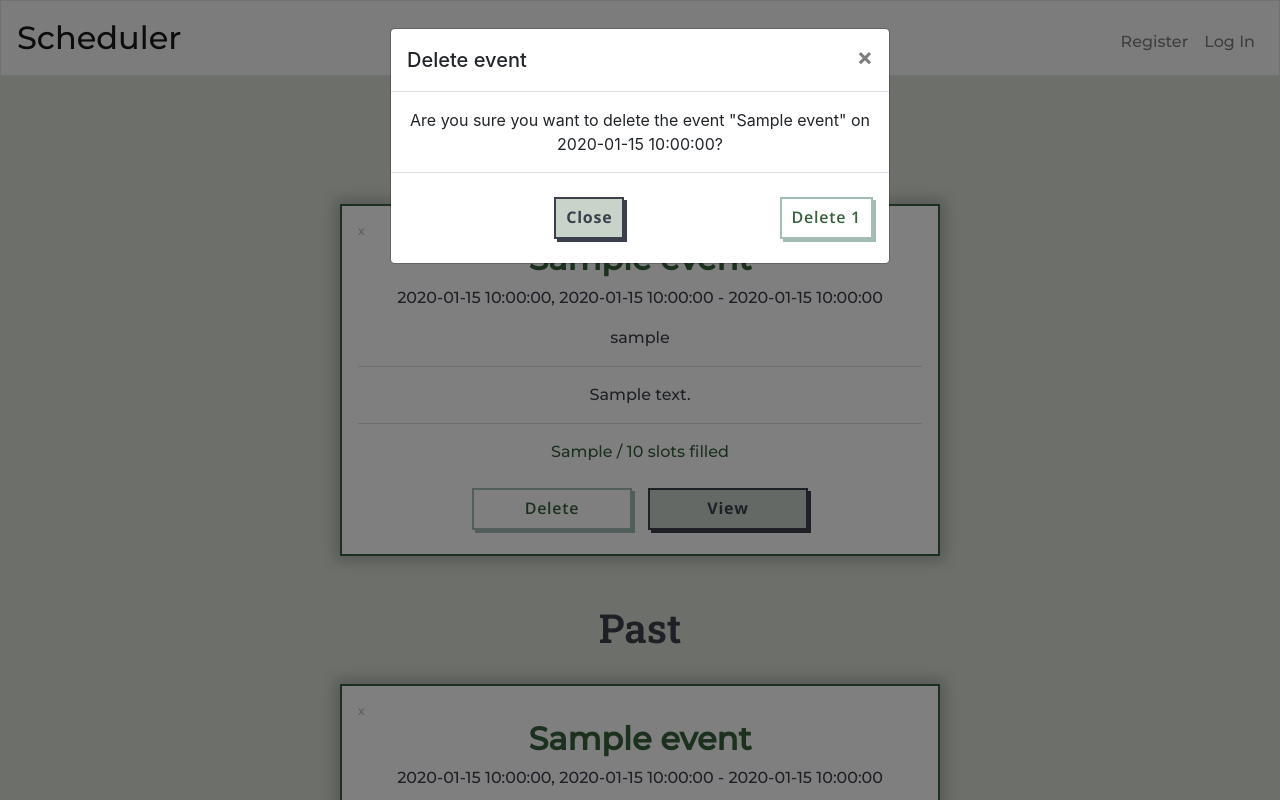
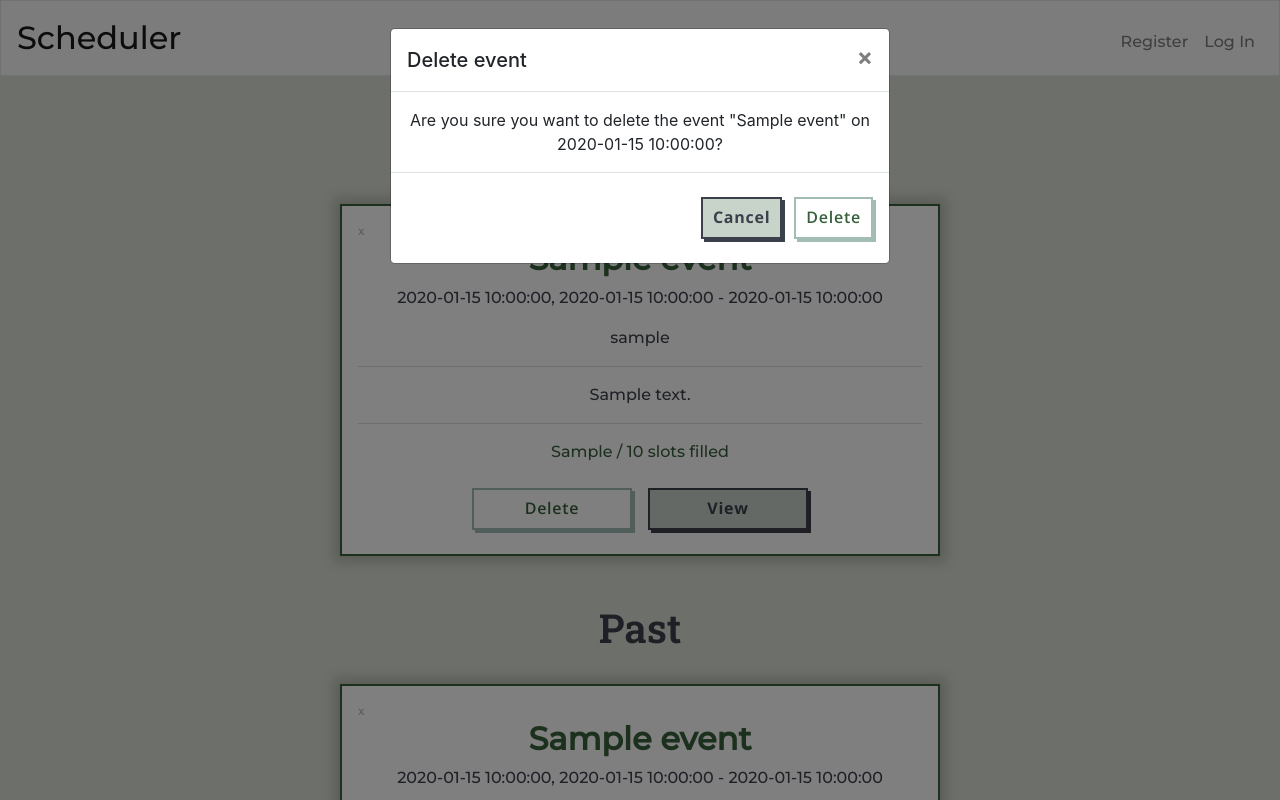
Before and after one commit to c-ehrlich/cs50-scheduler, a Flask app: template templates/created.html in a window 1280 px wide, after a click on "Delete". Run offline with Flask 2, Linux system fonts and the light colour scheme; the template is opened without the code that fills it: most values are stand-ins (such as "Sample title", 1, 10 or a date in 2020); parts of the project's set-up code (start-up, migrations or seed data) failed here and were passed over; some libraries are stand-ins or nearby versions.

Commit message:
make bootstrap modals match site branding on created.html

```diff
--- a/templates/created.html
+++ b/templates/created.html
@@ -47,13 +47,13 @@
                                     <span aria-hidden="true">&times;</span>
                                 </button>
                             </div>
-                            <div class="modal-body">
+                            <div class="modal-body" style="border-bottom: 1px solid #dee2e6;">
                                 Are you sure you want to delete the event "{{ event.eventname }}" on {{ event.date }}?
                             </div>
-                            <div class="modal-footer">
-                                <button type="button" class="button-loud1" data-dismiss="modal">Close</button>
-                                <form action="/delete_from_created/{{ event.id }}" method="post">
-                                    <button type="submit" class="button-quiet1">Delete {{ event.id }}</button>
+                            <div class="modal-footer two-buttons" style="margin-left: auto; border-top: none;" b>
+                                <button type="button" class="button-loud1" data-dismiss="modal">Cancel</button>
+                                <form action="/delete_from_created/{{ event.id }}" method="post" style="padding-left: 8px;">
+                                    <button type="submit" class="button-quiet1">Delete</button>
                                 </form>
                             </div>
                         </div>
@@ -98,15 +98,14 @@
                                     <span aria-hidden="true">&times;</span>
                                 </button>
                             </div>
-                            <div class="modal-body">
+                            <div class="modal-body" style="border-bottom: 1px solid #dee2e6;">
                                 Are you sure you want to delete the event "{{ event.eventname }}" on {{ event.date }}?
                             </div>
-                            <div class="modal-footer">
-                                <button type="button" class="btn btn-secondary" data-dismiss="modal">Close</button>
-                                <form action="/delete_from_created/{{ event.id }}" method="post">
-                                    <button type="submit" class="btn btn-primary">Delete {{ event.id }}</button>
+                            <div class="modal-footer two-buttons" style="margin-left: auto; border-top: none;" b>
+                                <button type="button" class="button-loud1" data-dismiss="modal">Cancel</button>
+                                <form action="/delete_from_created/{{ event.id }}" method="post" style="padding-left: 8px;">
+                                    <button type="submit" class="button-quiet1">Delete</button>
                                 </form>
-
                             </div>
                         </div>
                     </div>
@@ -116,7 +115,3 @@
         {% endfor %}
     </div>
 {% endblock %}
-
-<!-- <form action="/delete_from_created/{{ event.id }}" method="post">
-    <input type="submit" class="btn btn-primary" value="delete">
-</form> -->
```
